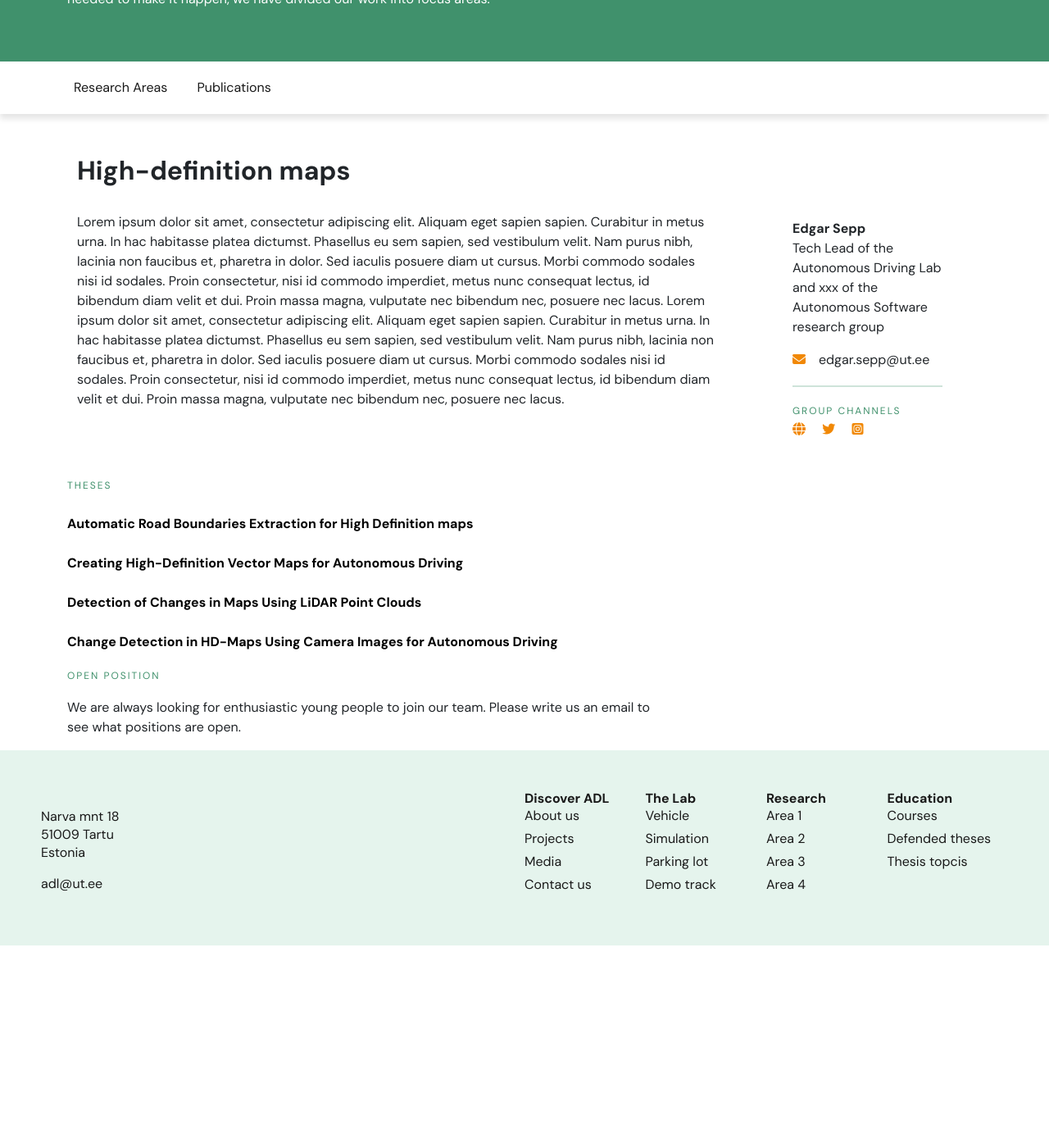
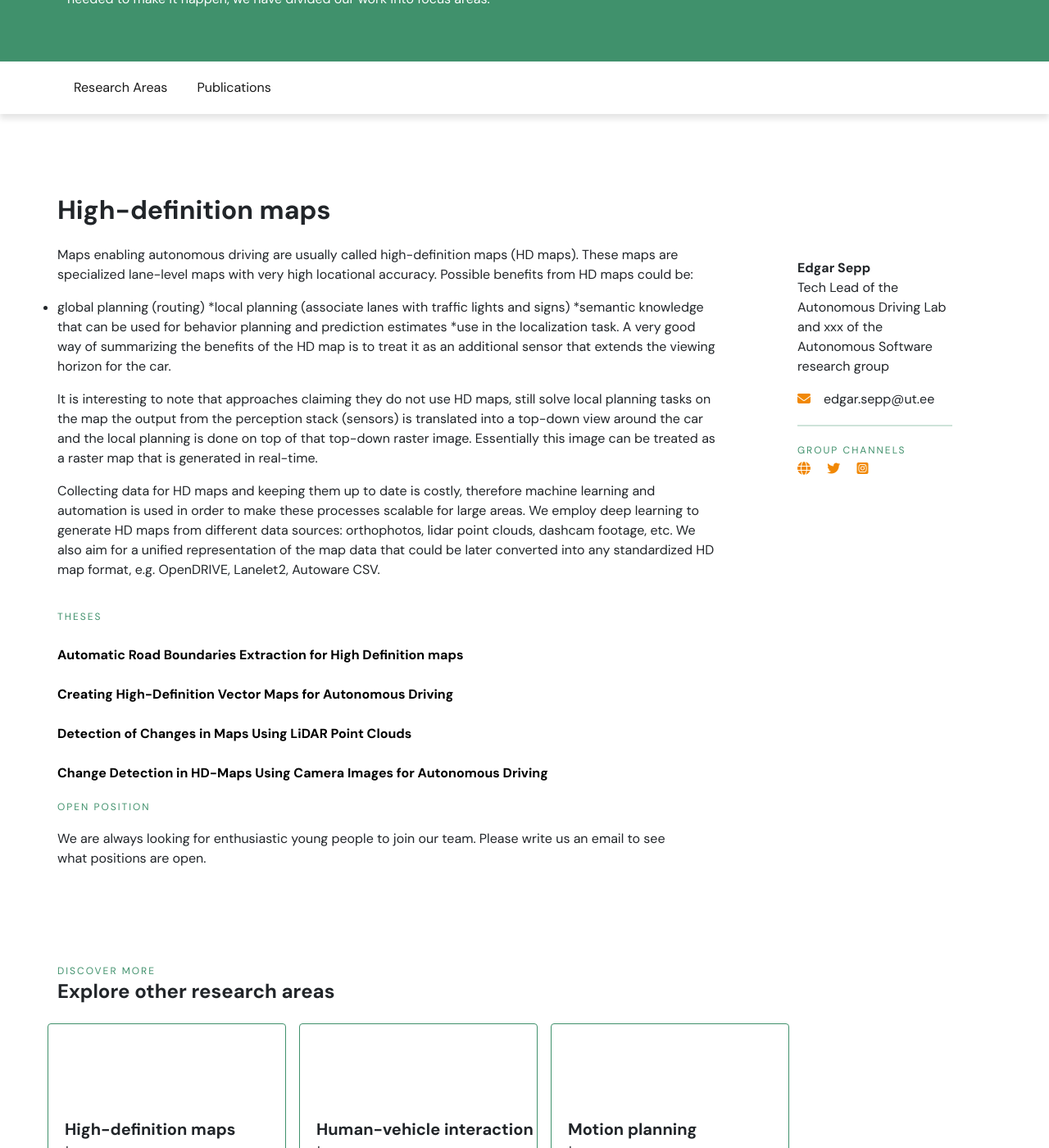
Before and after one commit to UT-ADL/UT-ADL.github.io, a Jekyll site: the page built from _research_posts/High_definition_maps.md, in a window 1280 px wide and 1400 px high, scrolled down 285 px. Shown: the whole window at 82% size. Built offline with Jekyll 4.4.1, drawn with Linux system fonts in a browser that asks for light colours; nearby versions of some CDN libraries; before the commit the page ends 1438 px from its top, so only the background shows below that; some of the changed text lies outside the part shown.

Commit message:
research posts additions

```diff
--- a/_layouts/research_post.html
+++ b/_layouts/research_post.html
@@ -44,31 +44,15 @@
             <!-- Sub-navigation bar-->
             {% include navigation/subnavigation-bar.html navigation-bar-title="research" %}
 
-            <div class="content container-lg">
-                <div class="container-fluid">
-                    <h2 class="w-50">
+            <div class="content container-lg pt-5 g-0">
+                <div class="container-fluid ">
+                    <h2 class="w-50 5">
                         {{page.title}}
                     </h2>
-                    <div class="row">
-                        <div class="col-md-9 mt-2 pe-5">
-                            <div class="container-lg g-0 pt-3">
-                                <div class="row">
-                                    {{content}}
-                                </div>
-                            </div>
+                    <div class="row g-0">
+                        <div class="col-md-9 mt-3 pe-5 g-0">
                             <div class="row">
-                                <div class="col-md-6">
-                                    <img alt="" src="{{page.imageurl1}}">
-                                </div>
-                                <div class="col-md-6">
-                                    <img alt="" src="{{page.imageurl2}}">
-                                </div>
-                                <div class="col-md-6">
-                                    <img alt="" src="{{page.imageurl3}}">
-                                </div>
-                                <div class="col-md-6">
-                                    <img alt="" src="{{page.imageurl4}}">
-                                </div>
+                                {{content}}
                             </div>
                         </div>
                         <div class="col-md-3 project-channels mt-2 px-5">
@@ -133,8 +117,39 @@
                             </p>
                         </div>
                     </div>
+
+                    <div class="row mt-5 pt-5 mb-2">
+                        <div class="col">
+                            <span class="overlane-text">DISCOVER MORE</span>
+                            <br>
+                            <h4>Explore other research areas</h4>
+
+                        </div>
+                    </div>
                 </div>
+                {% assign posts_sorted = site.research_posts | sort:"title" %}
+
+                <div class="row mb-5">
+                    {% for post in posts_sorted | offset: 2 | limit: 3 %}
+                    <div class="col-md-3 me-3 my-2 research-card">
+                        <a class="card-anchor" href="{{post.url}}"></a>
+                        <div class="research-card-body">
+                            <h5>
+                                {{post.title}}
+                            </h5>
+
+                            <br>
+                            <a class="btn p-0" href="{{post.url}}">Learn more</a>
+                        </div>
+                    </div>
+                    {% endfor %}
+                    <div class="g-0">
+                        <a class="button-primary" href="/research">All Research Areas</a>
+                    </div>
+                </div>
+
             </div>
+
         </main>
         <footer class="row row-cols-10 py-5 g-0">
             <div class="col-6">
--- a/_research_posts/High_definition_maps.md
+++ b/_research_posts/High_definition_maps.md
@@ -12,11 +12,21 @@ instagram: https://twitter.com
 webURL: https://youtube.com
 ---
 
-Lorem ipsum dolor sit amet, consectetur adipiscing elit. Aliquam eget sapien sapien. Curabitur in metus urna.
-In hac habitasse platea dictumst. Phasellus eu sem sapien, sed vestibulum velit. Nam purus nibh, lacinia non faucibus et,
-pharetra in dolor. Sed iaculis posuere diam ut cursus. Morbi commodo sodales nisi id sodales. Proin consectetur, nisi id commodo
-imperdiet, metus nunc consequat lectus, id bibendum diam velit et dui. Proin massa magna, vulputate nec bibendum nec, posuere nec lacus.
-Lorem ipsum dolor sit amet, consectetur adipiscing elit. Aliquam eget sapien sapien. Curabitur in metus urna.
-In hac habitasse platea dictumst. Phasellus eu sem sapien, sed vestibulum velit. Nam purus nibh, lacinia non faucibus et,
-pharetra in dolor. Sed iaculis posuere diam ut cursus. Morbi commodo sodales nisi id sodales. Proin consectetur, nisi id commodo
-imperdiet, metus nunc consequat lectus, id bibendum diam velit et dui. Proin massa magna, vulputate nec bibendum nec, posuere nec lacus.
+Maps enabling autonomous driving are usually called high-definition maps (HD maps). These maps are specialized
+lane-level maps with very high locational accuracy. Possible benefits from HD maps could be:
+
+* global planning (routing)
+  *local planning (associate lanes with traffic lights and signs)
+  *semantic knowledge that can be used for behavior planning and prediction estimates
+  *use in the localization task. A very good way of summarizing the benefits of the HD map is to treat it as an
+  additional sensor that extends the viewing horizon for the car.
+
+It is interesting to note that approaches claiming they do not use HD maps, still solve local planning tasks on the map
+the output from the perception stack (sensors) is translated into a top-down view around the car and the local planning
+is done on top of that top-down raster image. Essentially this image can be treated as a raster map that is generated in
+real-time.
+
+Collecting data for HD maps and keeping them up to date is costly, therefore machine learning and automation is used in
+order to make these processes scalable for large areas. We employ deep learning to generate HD maps from different data
+sources: orthophotos, lidar point clouds, dashcam footage, etc. We also aim for a unified representation of the map data
+that could be later converted into any standardized HD map format, e.g. OpenDRIVE, Lanelet2, Autoware CSV.
```
Also changed, not shown: _research_posts/human_vehicle_interaction.md (+7 -8 lines), _research_posts/teleoperation.md (+11 -8 lines).
